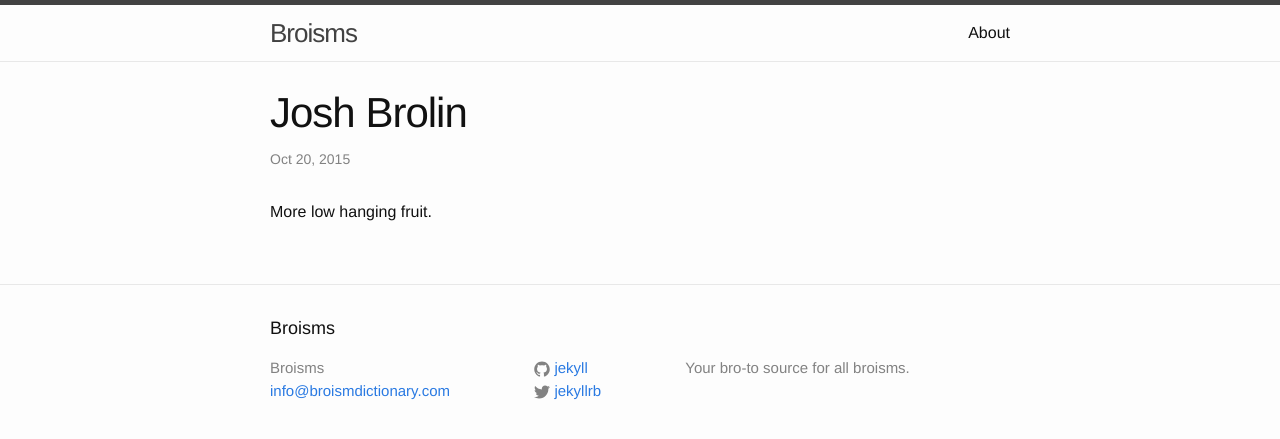
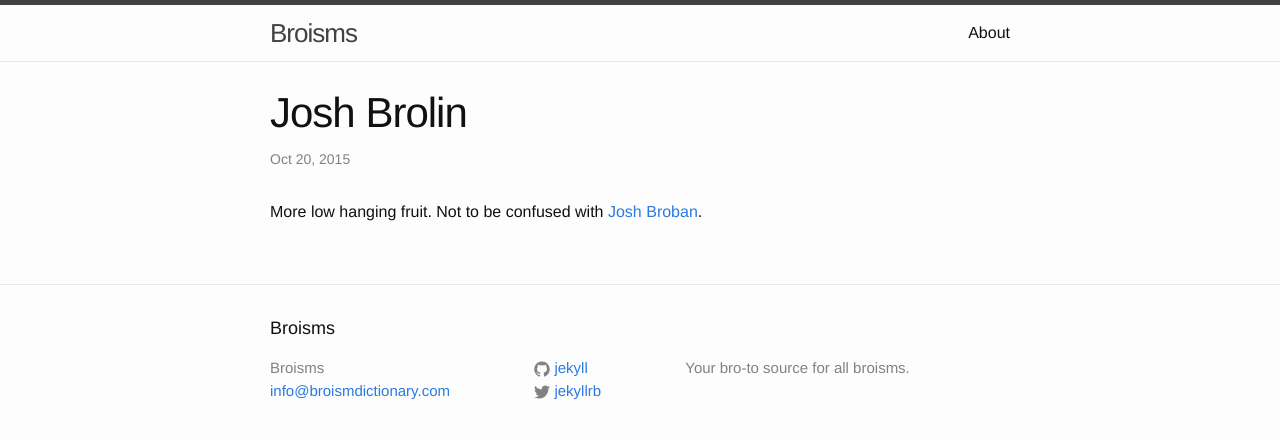
Before and after one commit to lukebonucci/broismdictionary.github.io, a Jekyll site: the page built from _posts/2015-10-20-Josh-Brolin.md, in a window 1280 px wide. Shown: the top 439 px of the page. Built offline with Jekyll 4.4.1, drawn with Linux system fonts in a browser that asks for light colours.

Commit message:
Updated 2015-10-20-Josh-Brolin.md

```diff
--- a/_posts/2015-10-20-Josh-Brolin.md
+++ b/_posts/2015-10-20-Josh-Brolin.md
@@ -3,4 +3,5 @@ published: true
 layout: post
 ---
 
-More low hanging fruit.
+
+More low hanging fruit. Not to be confused with [Josh Broban](http://broismdictionary.com/2015/12/06/Josh-Broban.html).
```
